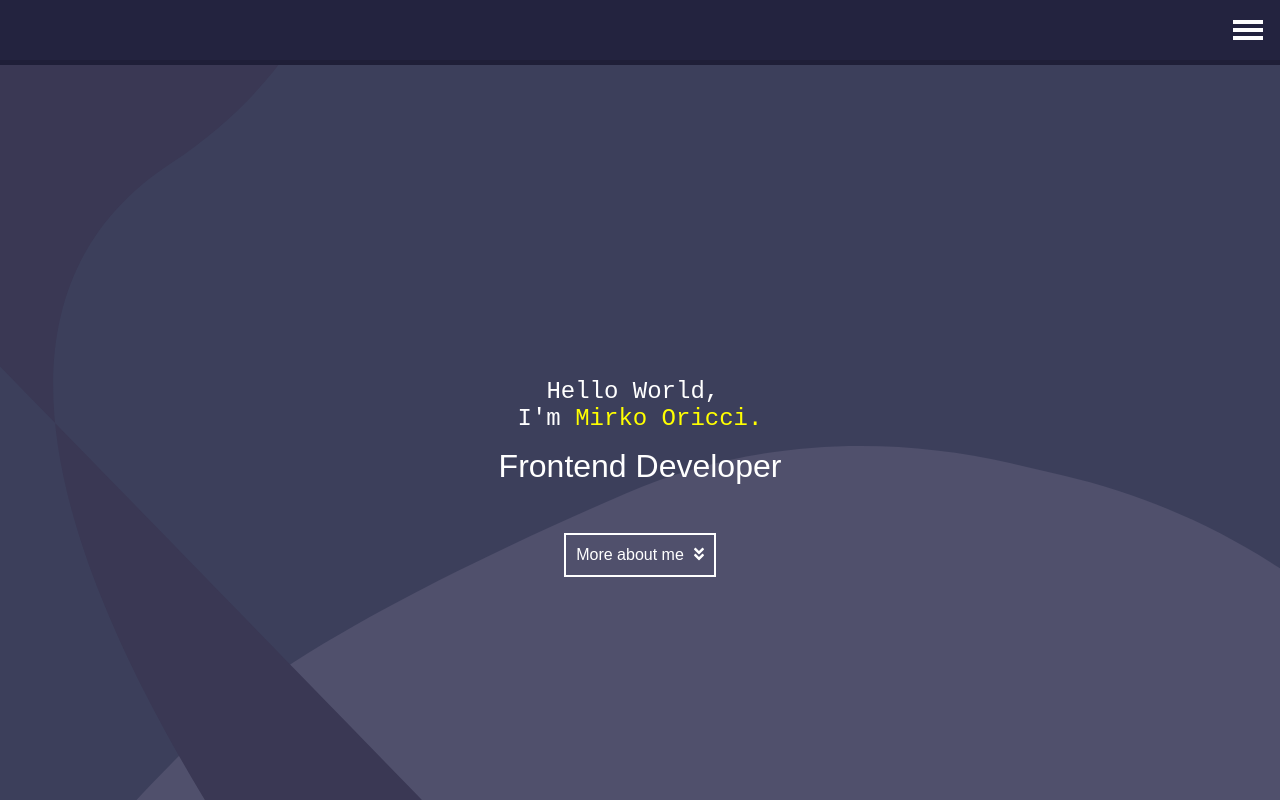
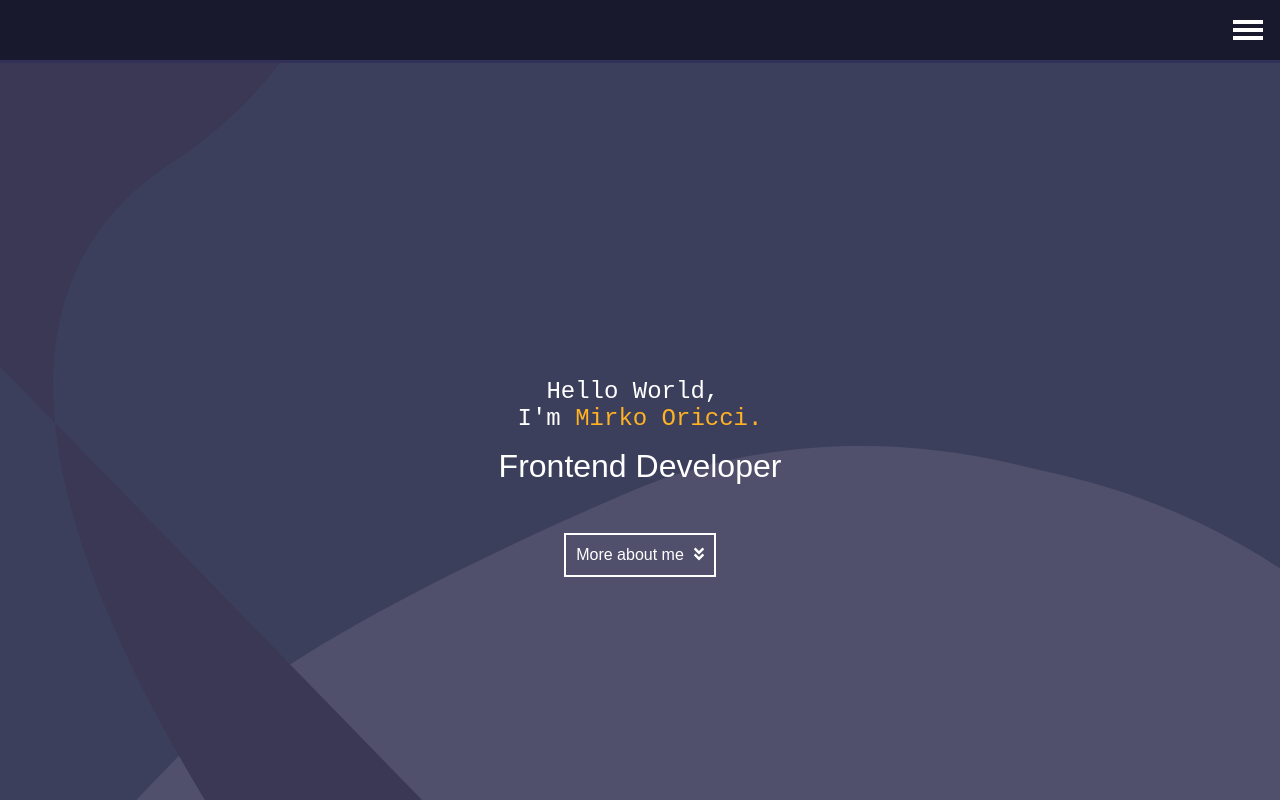
Before and after one commit to Techoplite/portfolio, a React (Create React App) app: page / in a window 1280 px wide. Shown: the top 800 px of the page. Built offline with nearby package versions, Linux system fonts and the light colour scheme.

Commit message:
Change navbar style

```diff
--- a/src/css/main.css
+++ b/src/css/main.css
@@ -105,7 +105,7 @@ button .angle-double-down {
 }
 
 .navbar {
-  background: #23233f;
+  background: #19192d;
   display: -webkit-box;
   display: -ms-flexbox;
   display: flex;
@@ -116,11 +116,11 @@ button .angle-double-down {
   z-index: 2;
   position: absolute;
   width: 100vw;
-  border-bottom: 5px solid #1f1f38;
+  border-bottom: 3px solid #313158;
 }
 
 .navbar .nav-links {
-  background-color: #161628;
+  background-color: #0c0c16;
   top: 60px;
   position: absolute;
   width: 100%;
@@ -223,6 +223,6 @@ button .angle-double-down {
 }
 
 .home-text .highlight {
-  color: yellow;
+  color: #ffb224;
 }
 /*# sourceMappingURL=main.css.map */
--- a/src/sass/_resets.scss
+++ b/src/sass/_resets.scss
@@ -8,7 +8,7 @@ html {
   text-align: center;
   margin: 0;
   padding: 0;
-  color: $font-color;
+  color: $white;
   font-family: "Raleway", sans-serif;
   background: url("./../images/background.svg") no-repeat scroll;
   background-size: cover;
--- a/src/sass/_variables.scss
+++ b/src/sass/_variables.scss
@@ -1,4 +1,4 @@
-$navbar-color: rgb(35, 35, 63);
-$font-color: white;
+$navbar-color: #19192d;
 $base-padding: 1rem;
-$light: white;
+$white: white;
+$highlight: #ffb224;
--- a/src/sass/main.scss
+++ b/src/sass/main.scss
@@ -13,8 +13,8 @@ button {
   margin-top: 1rem;
   padding: $base-padding/1.5;
   background: none;
-  border: 2px solid $light;
-  color: $light;
+  border: 2px solid $white;
+  color: $white;
   margin: 1rem;
   max-width: 80vw;
   min-width: 93px;
@@ -34,7 +34,7 @@ button {
   z-index: 2;
   position: absolute;
   width: 100vw;
-  border-bottom: 5px solid darken($navbar-color, 2%);
+  border-bottom: 3px solid lighten($navbar-color, 13%);
 
   .nav-links {
     background-color: darken($navbar-color, 7%);
@@ -118,6 +118,6 @@ button {
   }
 
   .highlight {
-    color: yellow;
+    color: $highlight;
   }
 }
```
Also changed, not shown: 1 other file (tests, documents, lock files or other folders).
